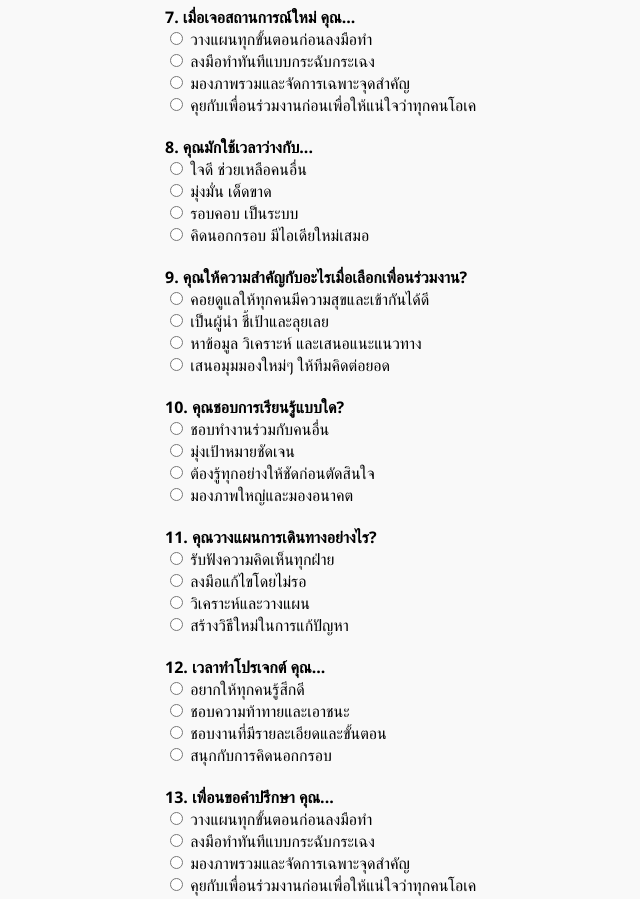
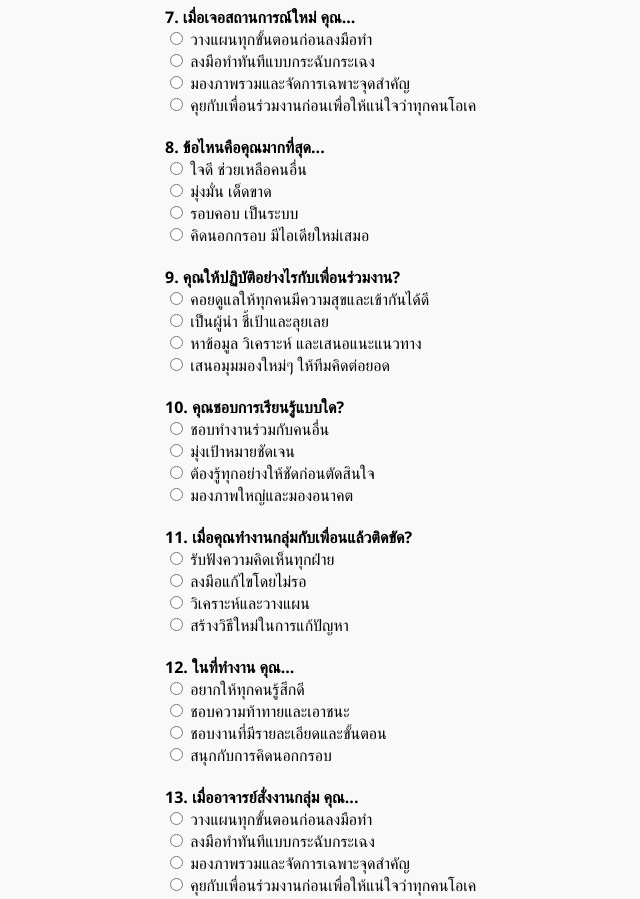
Before and after one commit to BunditLPRU/animals, a plain HTML site: page index.html in a window 1280 px wide. Shown: the part 880-1779 px from the top of the page, without its empty margins (75-715 px from the left). Drawn offline with Linux system fonts and the light colour scheme.

Commit message:
index.html

```diff
--- a/index.html
+++ b/index.html
@@ -43,16 +43,16 @@
         "ถ้าคุณต้องทำโปรเจกต์ใหญ่ คุณจะ...",
         "เพื่อนมักบอกว่าคุณเป็นคนแบบไหน?",
         "เวลาทำงานในทีม คุณจะ...",
-        "คุณให้ความสำคัญกับอะไรที่สุด?",
+        "ในการทำงานคุณให้ความสำคัญกับอะไรมากที่สุด?",
         "ถ้ามีปัญหาเกิดขึ้น คุณมักจะ...",
         "คุณอยากทำงานแบบใด?",
         "เมื่อเจอสถานการณ์ใหม่ คุณ...",
-        "คุณมักใช้เวลาว่างกับ...",
-        "คุณให้ความสำคัญกับอะไรเมื่อเลือกเพื่อนร่วมงาน?",
+        "ข้อไหนคือคุณมากที่สุด...",
+        "คุณให้ปฏิบัติอย่างไรกับเพื่อนร่วมงาน?",
         "คุณชอบการเรียนรู้แบบใด?",
-        "คุณวางแผนการเดินทางอย่างไร?",
-        "เวลาทำโปรเจกต์ คุณ...",
-        "เพื่อนขอคำปรึกษา คุณ...",
+        "เมื่อคุณทำงานกลุ่มกับเพื่อนแล้วติดขัด?",
+        "ในที่ทำงาน คุณ...",
+        "เมื่ออาจารย์สั่งงานกลุ่ม คุณ...",
         "เวลามีความขัดแย้ง คุณ...",
         "เวลาต้องแก้ปัญหาเฉพาะหน้า คุณ...",
         "เมื่อมีไอเดียใหม่ๆ คุณ...",
```
